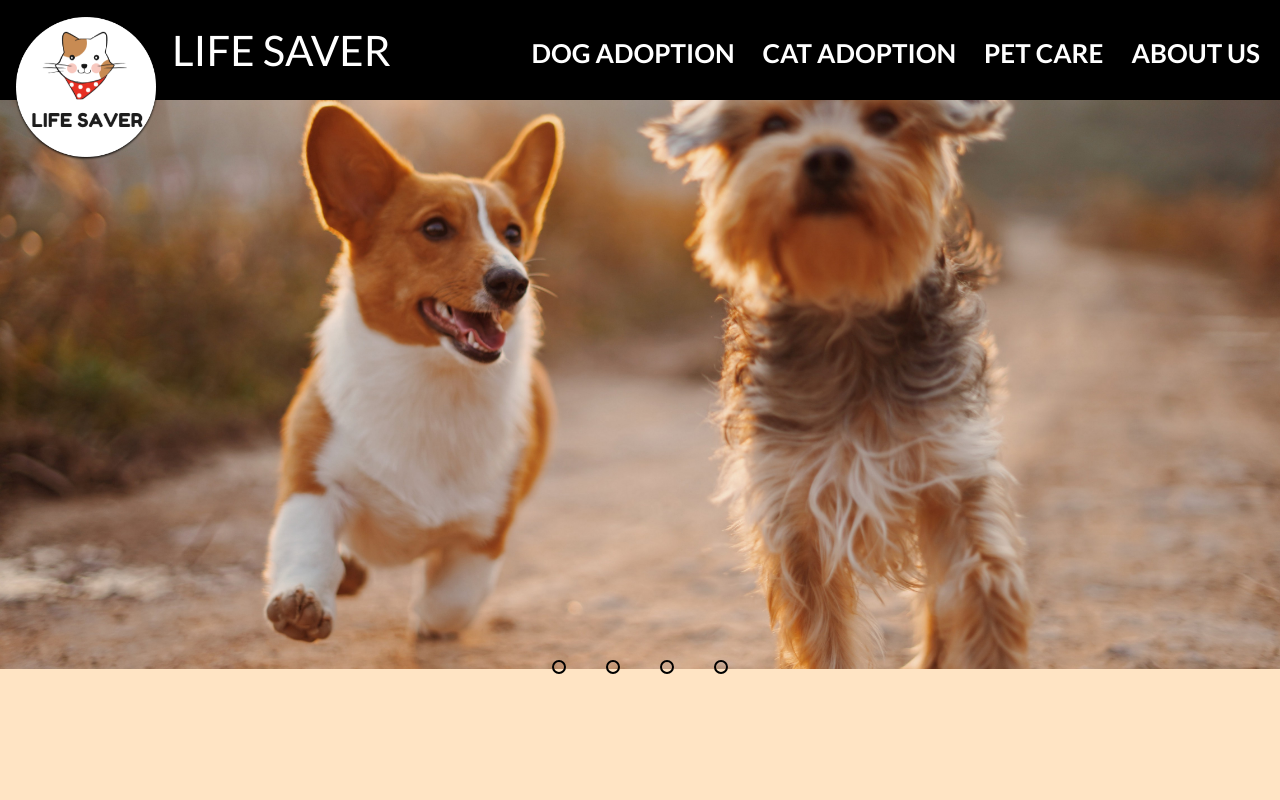
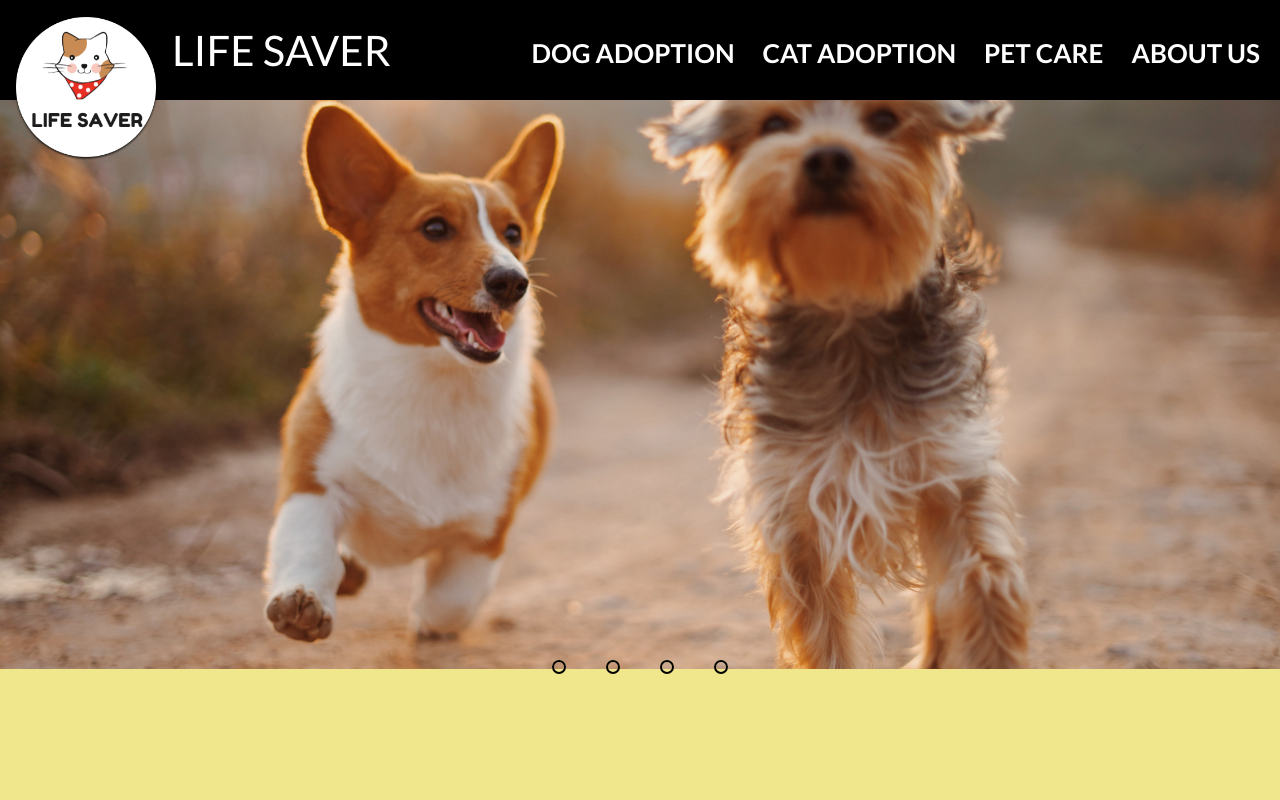
Before and after one commit to mchib031/Angular-Experiment, an Angular app in the folder Experiment/AdoptionApplication/: page / in a window 1280 px wide. Shown: the top 800 px of the page. Built offline with nearby package versions, Linux system fonts and the light colour scheme.

Commit message:
style auto navigator slider

```diff
--- a/Experiment/AdoptionApplication/src/app/slider/slider.component.css
+++ b/Experiment/AdoptionApplication/src/app/slider/slider.component.css
@@ -5,7 +5,7 @@
   display: flex;
   justify-content: center;
   align-items: center;
-  background-color: bisque;
+  background-color: khaki;
 }
 
 img{
@@ -54,7 +54,7 @@ img{
 }
 
 .manual-btn:hover{
-  background: #474044;
+  background: khaki;
 }
 
 #radio1:checked ~ .first{
@@ -72,3 +72,38 @@ img{
 #radio4:checked ~ .first{
   margin-left: -60%;
 }
+
+.navigation-auto{
+  position: absolute;
+  display: flex;
+  width: 100%;
+  justify-content: center;
+  margin-top: 660px;
+}
+
+.navigation-auto div{
+  border: 2px solid khaki;
+  padding: 5px;
+  border-radius: 10px;
+  transition: 1s;
+}
+
+.navigation-auto div:not(:last-child){
+  margin-right: 40px;
+}
+
+#radio1:checked ~ .navigation-auto .auto-btn1{
+  background: khaki;
+}
+
+#radio2:checked ~ .navigation-auto .auto-btn2{
+  background: khaki;
+}
+
+#radio3:checked ~ .navigation-auto .auto-btn3{
+  background: khaki;
+}
+
+#radio4:checked ~ .navigation-auto .auto-btn4{
+  background: khaki;
+}
```
